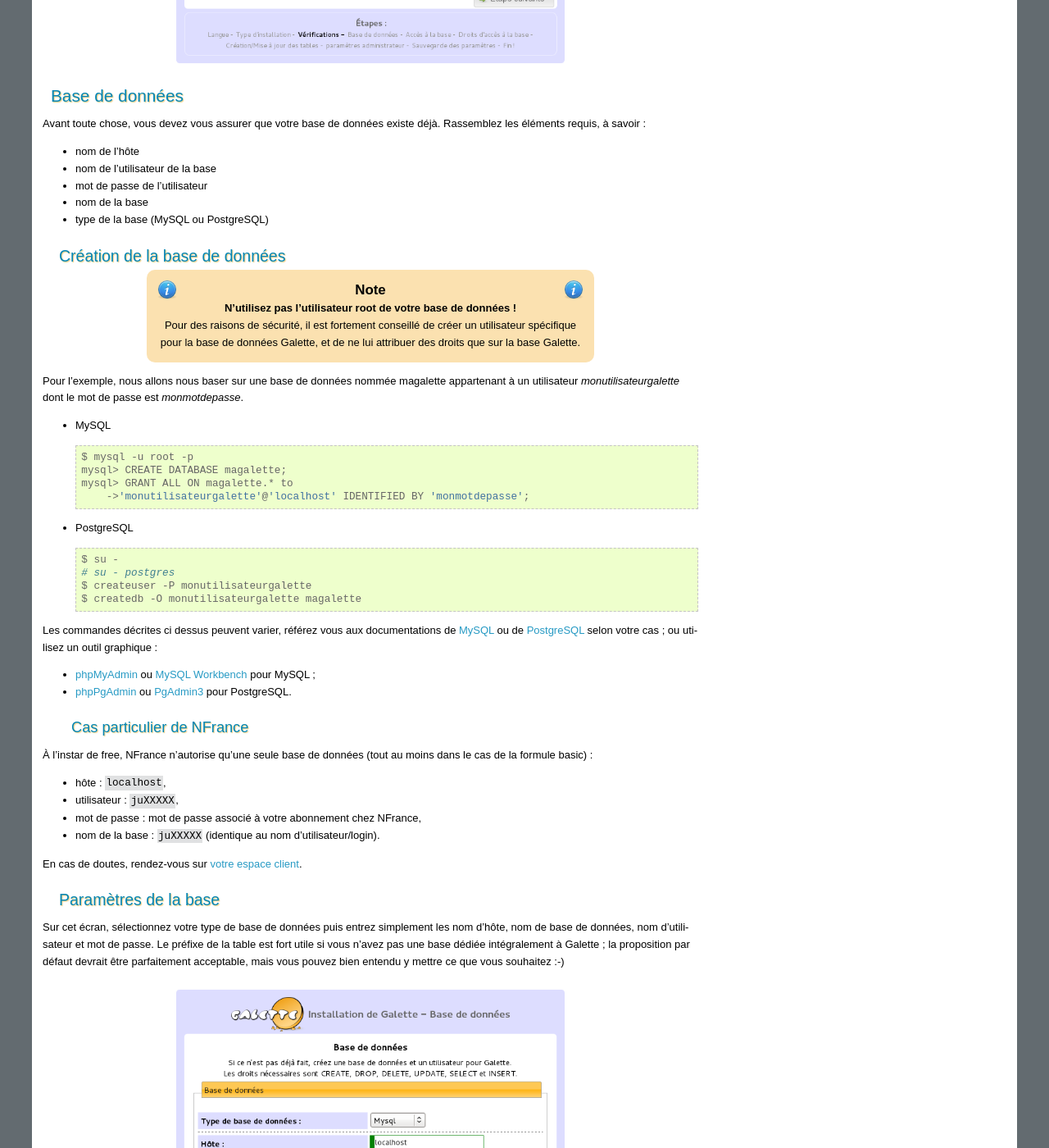
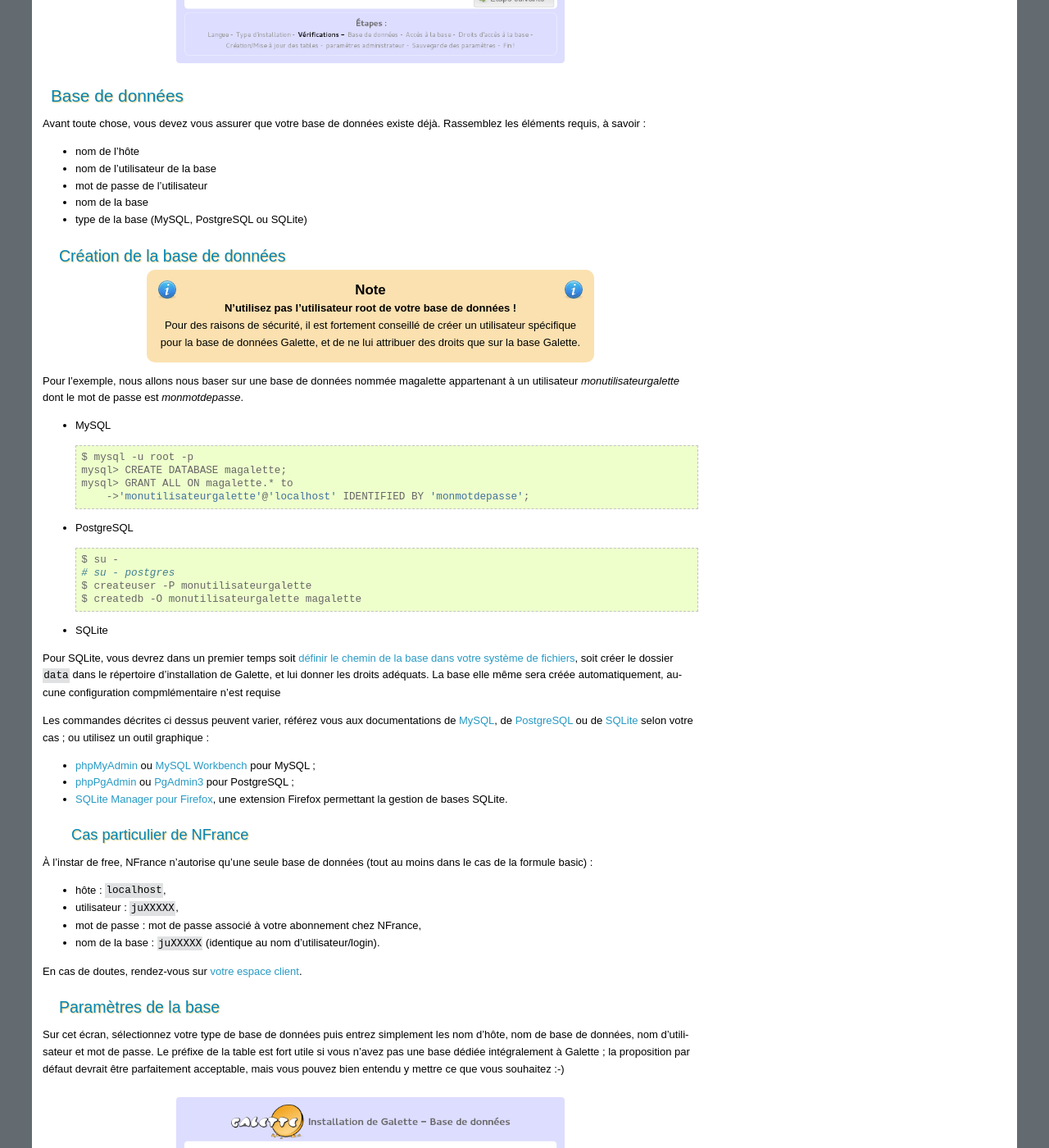
Before and after one commit to galette/galettedoc, a Sphinx documentation site: the page built from source/installation/galette.rst, in a window 1280 px wide and 1400 px high, scrolled down 1680 px. Shown: the whole window at 82% size. Built offline with Sphinx 7.4.7, drawn with Linux system fonts in a browser that asks for light colours.

Commit message:
Documentation d'installation pour SQLite

```diff
--- a/source/installation/galette.rst
+++ b/source/installation/galette.rst
@@ -44,7 +44,7 @@
 * nom de l'utilisateur de la base
 * mot de passe de l'utilisateur
 * nom de la base
-* type de la base (MySQL ou PostgreSQL)
+* type de la base (MySQL, PostgreSQL ou SQLite)
 
 Création de la base de données
 ------------------------------
@@ -75,10 +75,15 @@
      $ createuser -P monutilisateurgalette
      $ createdb -O monutilisateurgalette magalette
 
-Les commandes décrites ci dessus peuvent varier, référez vous aux documentations de `MySQL <http://dev.mysql.com/doc/#refman>`_ ou de `PostgreSQL <http://docs.postgresqlfr.org>`_ selon votre cas ; ou utilisez un outil graphique :
+* SQLite
+
+Pour SQLite, vous devrez dans un premier temps soit :ref:`définir le chemin de la base dans votre système de fichiers <configpaths>`, soit créer le dossier ``data`` dans le répertoire d'installation de Galette, et lui donner les droits adéquats. La base elle même sera créée automatiquement, aucune configuration compmlémentaire n'est requise
+
+Les commandes décrites ci dessus peuvent varier, référez vous aux documentations de `MySQL <http://dev.mysql.com/doc/#refman>`_, de `PostgreSQL <http://docs.postgresqlfr.org>`_ ou de `SQLite <https://sqlite.org/>`_ selon votre cas ; ou utilisez un outil graphique :
 
 * `phpMyAdmin <http://www.phpmyadmin.net>`_ ou `MySQL Workbench <http://www.mysql.fr/downloads/workbench/>`_ pour MySQL ;
-* `phpPgAdmin <http://phppgadmin.sourceforge.net>`_ ou `PgAdmin3 <http://www.pgadmin.org/download/?lang=fr_FR>`_ pour PostgreSQL.
+* `phpPgAdmin <http://phppgadmin.sourceforge.net>`_ ou `PgAdmin3 <http://www.pgadmin.org/download/?lang=fr_FR>`_ pour PostgreSQL ;
+* `SQLite Manager pour Firefox <https://addons.mozilla.org/en-US/firefox/addon/sqlite-manager/>`_, une extension Firefox permettant la gestion de bases SQLite.
 
 Cas particulier de NFrance
 ^^^^^^^^^^^^^^^^^^^^^^^^^^
--- a/source/installation/postinstall.rst
+++ b/source/installation/postinstall.rst
@@ -71,8 +71,9 @@
 * `GALETTE_COMPILE_DIR` : le chemin de compilation des templates Smarty, que vous pouvez également adapter sans scrupules,
 * `GALETTE_CACHE_DIR` : le chemin de cache, qui n'est actuellement utilisé que lors de la génération de PDF,
 * `GALETTE_PLUGINS_PATH` : le chemin des plugins de galette (attention, cela ne fonctionnera peut-être pas en fonction des plugins !! Cette possibilité reste en cours de développement),
-* `GALETTE_EXPORTS_PATH` : le chemin de stockage des exports CSV
-* `GALETTE_PHOTOS_PATH` : le chemin de stockage des photos des adhérents, et des logos.
+* `GALETTE_EXPORTS_PATH` : le chemin de stockage des exports CSV,
+* `GALETTE_PHOTOS_PATH` : le chemin de stockage des photos des adhérents, et des logos,
+* `GALETTE_SQLITE_PATH` : le chemin de la base SQLite, si vous souhaitez utiliser ce moteur de base de données.
 
 Sécurité des données saisies
 ============================
```
